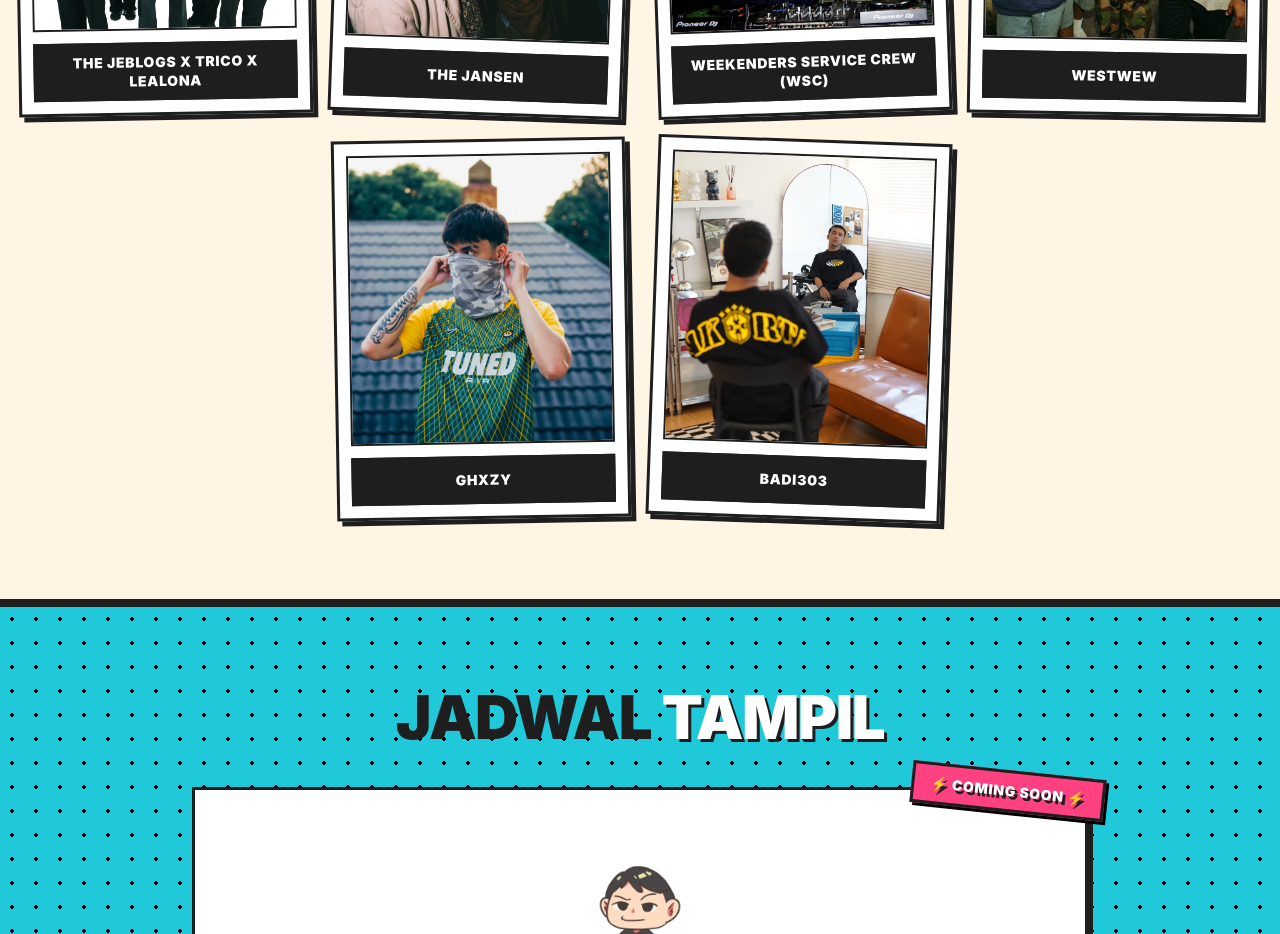
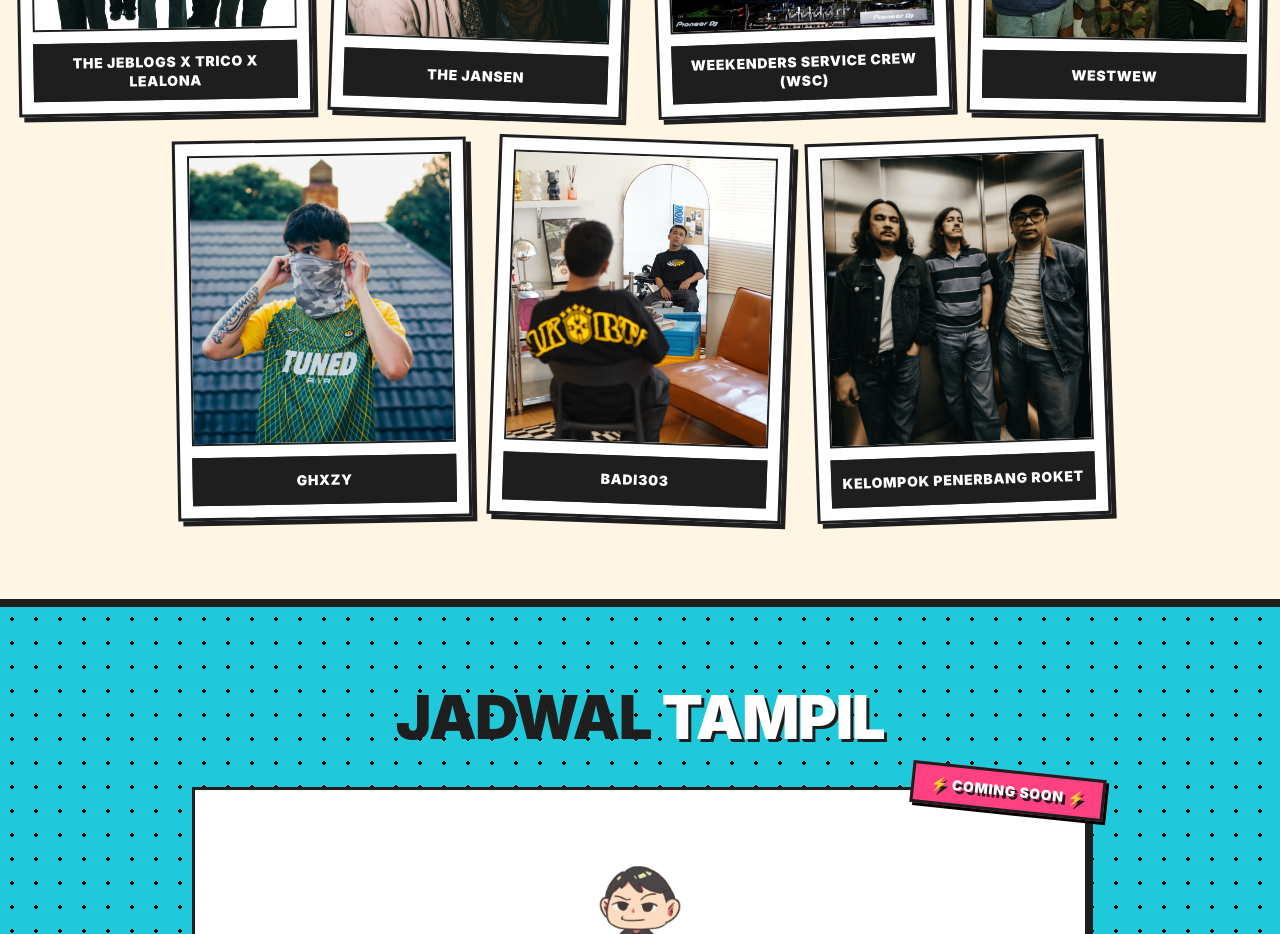
Before and after one commit to arqprtma/294-verse, a React (Vite) app: page / in a window 1280 px wide. Shown: the part 1840-2774 px from the top of the page. Built offline with nearby package versions, Linux system fonts and the light colour scheme.

Commit message:
feat: add Kelompok Penerbang Roket to lineup with new image

```diff
--- a/src/data/festivalData.js
+++ b/src/data/festivalData.js
@@ -17,6 +17,7 @@ export const lineupData = [
     { id: 4, name: "Westwew", image: "/lineup/westwew.jpeg", rotated: "rotate-1" },
     { id: 5, name: "GHXZY", image: "/lineup/ghxzy.jpeg", rotated: "-rotate-1" },
     { id: 6, name: "Badi303", image: "/lineup/badi303.jpg", rotated: "rotate-2" },
+    { id: 6, name: "Kelompok Penerbang Roket", image: "/lineup/kpr.png", rotated: "-rotate-2" },
 
 ];
 
```
Also changed, not shown: public/lineup/kpr.png (added).
